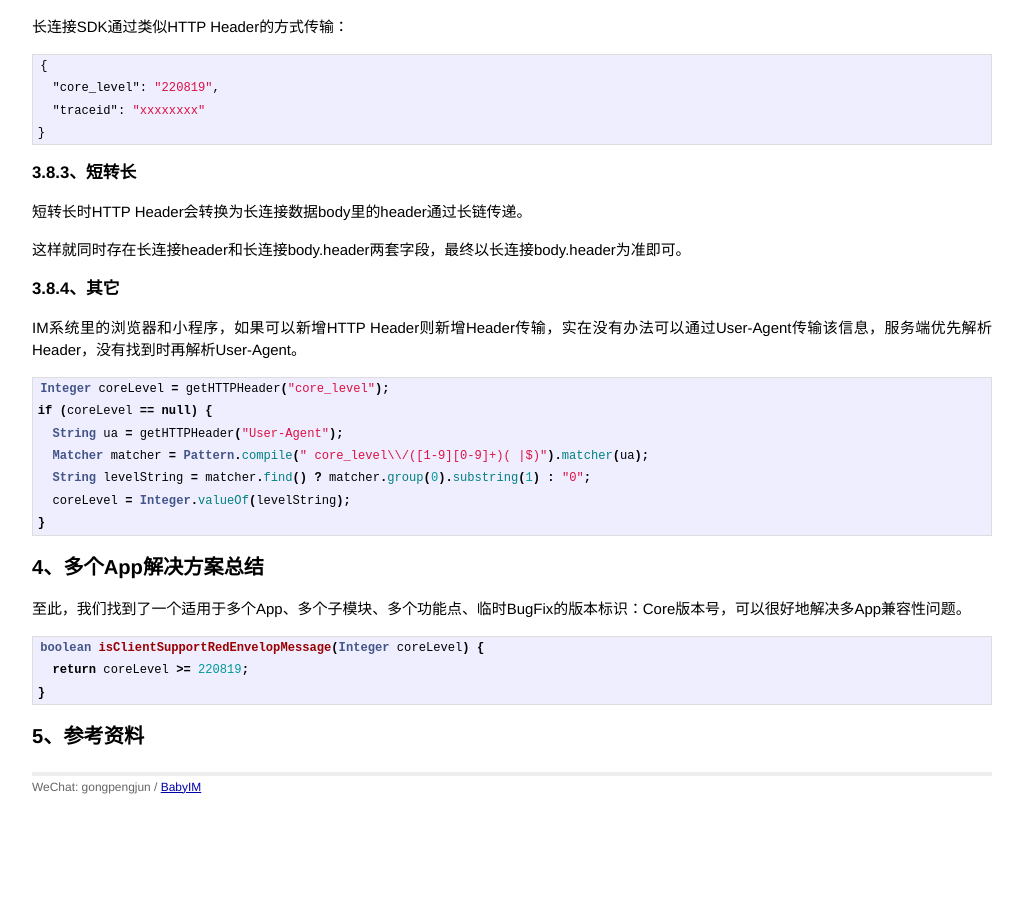
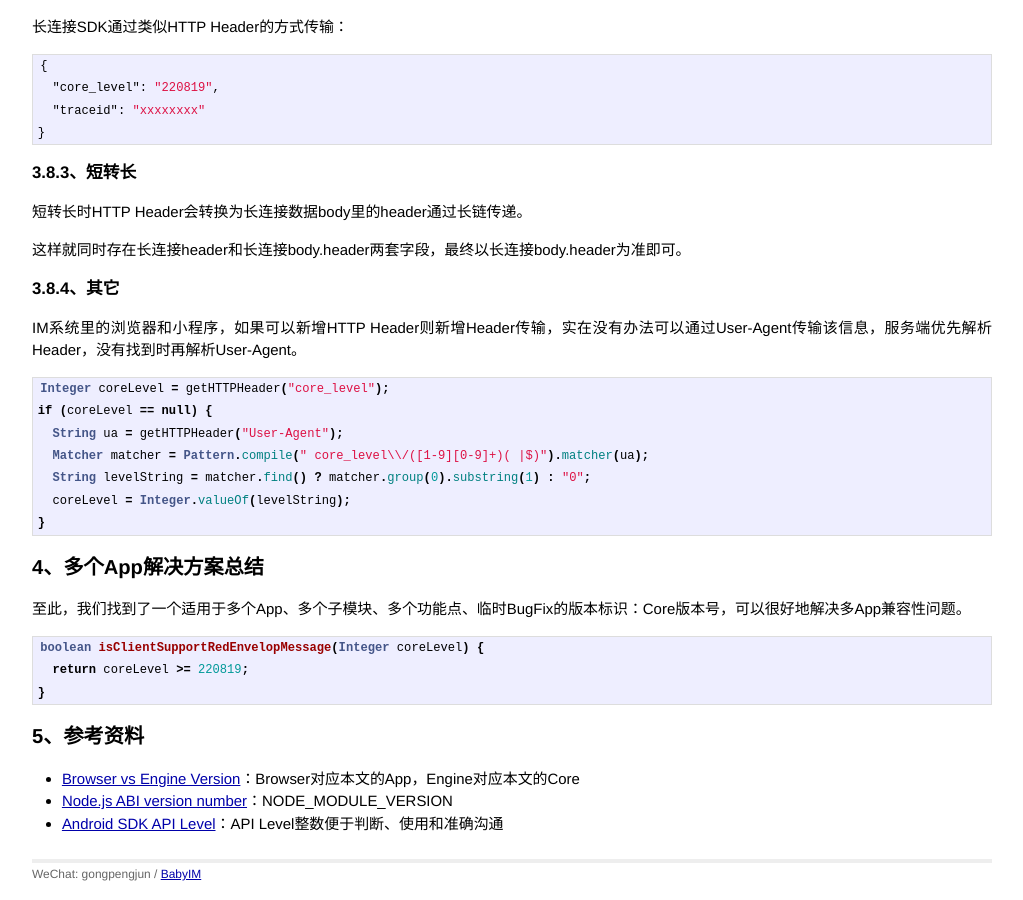
Before and after one commit to gongpengjun/gongpengjun.github.io, a Jekyll site: the page built from _posts/2022-08-27-im008-im-compatible-base.markdown, in a window 1280 px wide and 900 px high, scrolled down 10413 px. Shown: the whole window, without its empty margins (128-1151 px from the left). Built offline with Jekyll 4.4.1, drawn with Linux system fonts in a browser that asks for light colours; before the commit the page ends 11226 px from its top, so only the background shows below that.

Commit message:
添加参考资料

````diff
--- a/_posts/2022-08-27-im008-im-compatible-base.markdown
+++ b/_posts/2022-08-27-im008-im-compatible-base.markdown
@@ -243,3 +243,7 @@ boolean isClientSupportRedEnvelopMessage(Integer coreLevel) {
 ```
 
 ## 5、参考资料
+
+- [Browser vs Engine Version](https://developer.mozilla.org/zh-CN/docs/Web/HTTP/Browser_detection_using_the_user_agent)：Browser对应本文的App，Engine对应本文的Core
+- [Node.js ABI version number](https://nodejs.org/en/download/releases/)：NODE_MODULE_VERSION
+- [Android SDK API Level](https://apilevels.com/)：API Level整数便于判断、使用和准确沟通
````
